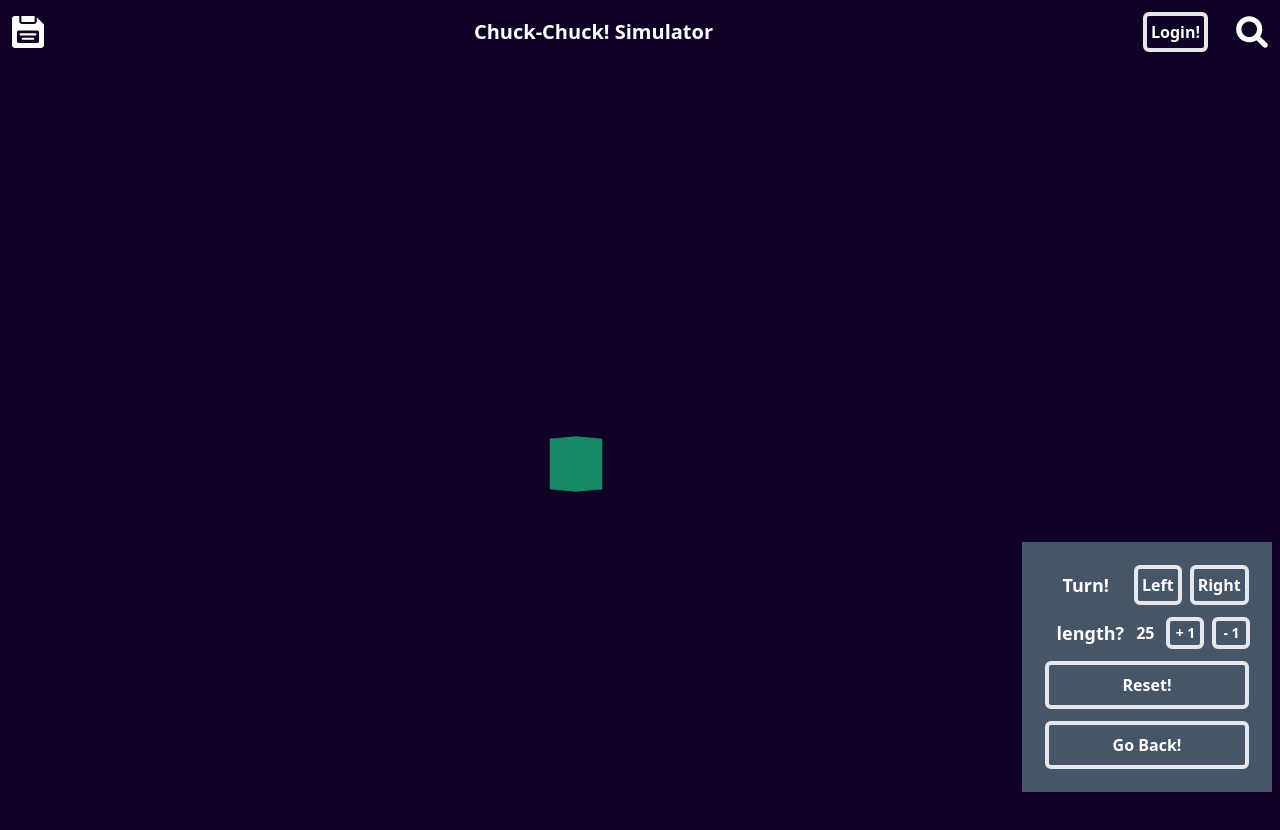
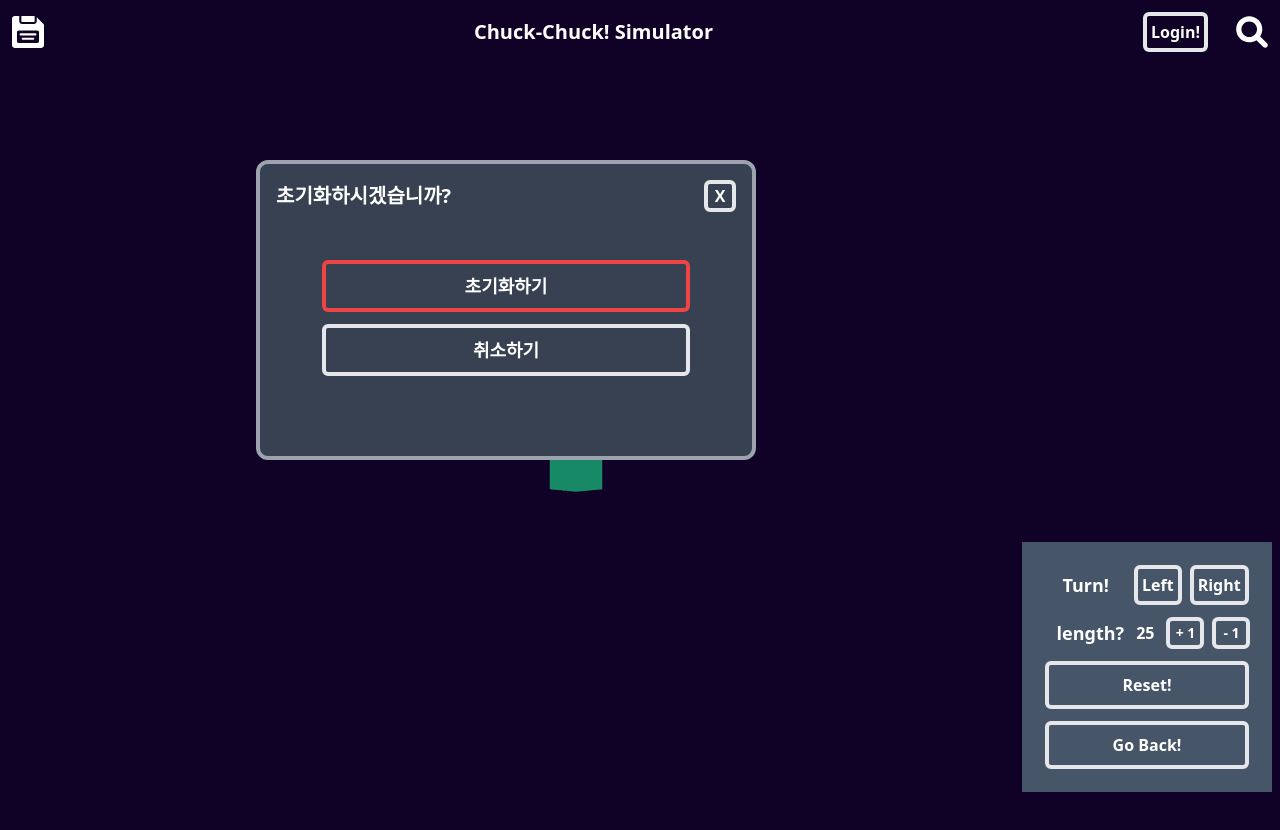
Before and after one commit to The-Chuck-Chuck/The-Chuck, a React (Vite) app: page /simulator in a window 1280 px wide. Both pictures are taken after a click on the button "Reset!". Shown: the top 830 px of the page. Built offline with nearby package versions, Linux system fonts and the light colour scheme.

Commit message:
Feat(ResetModal): 컨트롤러에서 Reset 버튼 클릭 시 모달 출력

```diff
--- a/src/components/SimulController.jsx
+++ b/src/components/SimulController.jsx
@@ -1,10 +1,18 @@
+import { useState } from "react";
+import ResetModal from "../pages/Modal/ResetModal";
 import useChuckStore from "../store/chuckStore";
 import Button from "./Button";
 
 const SimulController = () => {
   const chuckLength = useChuckStore((state) => state.chuckLength);
+  const [isOpenedReset, setIsOpenedReset] = useState(false);
+
+  const handleClickReset = () => {
+    setIsOpenedReset(true);
+  };
 
   return (
+    <>
       <div className="flex flex-col gap-3 fixed bottom-2 right-2 w-[250px] h-[250px] bg-slate-600 p-3 justify-center items-center">
         <div className="w-[90%] flex gap-2 items-center">
           <p className="grow text-center font-bold text-lg">Turn!</p>
@@ -19,9 +27,13 @@ const SimulController = () => {
             <Button addClassName="w-[38px] text-sm h-8 pl-1 pr-1">- 1</Button>
           </div>
         </div>
-      <Button addClassName="w-[90%] p-2">Reset!</Button>
+        <Button handler={handleClickReset} addClassName="w-[90%] p-2">
+          Reset!
+        </Button>
         <Button addClassName="w-[90%] p-2">Go Back!</Button>
       </div>
+      {isOpenedReset && <ResetModal setIsOpened={setIsOpenedReset} />}
+    </>
   );
 };
 
--- /dev/null
+++ b/src/pages/Modal/ResetModal.jsx
@@ -0,0 +1,31 @@
+import Button from "../../components/Button";
+import Modal from "../../components/Modal";
+
+const ResetModal = ({ setIsOpened }) => {
+  const handleCancel = () => {
+    setIsOpened(false);
+  };
+
+  return (
+    <Modal
+      drection="row"
+      title="초기화하시겠습니까?"
+      addClassName="top-[20%] left-[20%]"
+      setIsOpened={setIsOpened}
+    >
+      <div className="mt-8 flex flex-col gap-3 justify-center items-center">
+        <Button addClassName="w-[80%] border-red-500 hover:bg-red-400 text-lg pl-7 pr-7 pt-2 pb-2">
+          초기화하기
+        </Button>
+        <Button
+          addClassName="w-[80%] text-lg pl-7 pr-7 pt-2 pb-2"
+          handler={handleCancel}
+        >
+          취소하기
+        </Button>
+      </div>
+    </Modal>
+  );
+};
+
+export default ResetModal;
```
Lines whose indentation alone changed are shown as unchanged.
